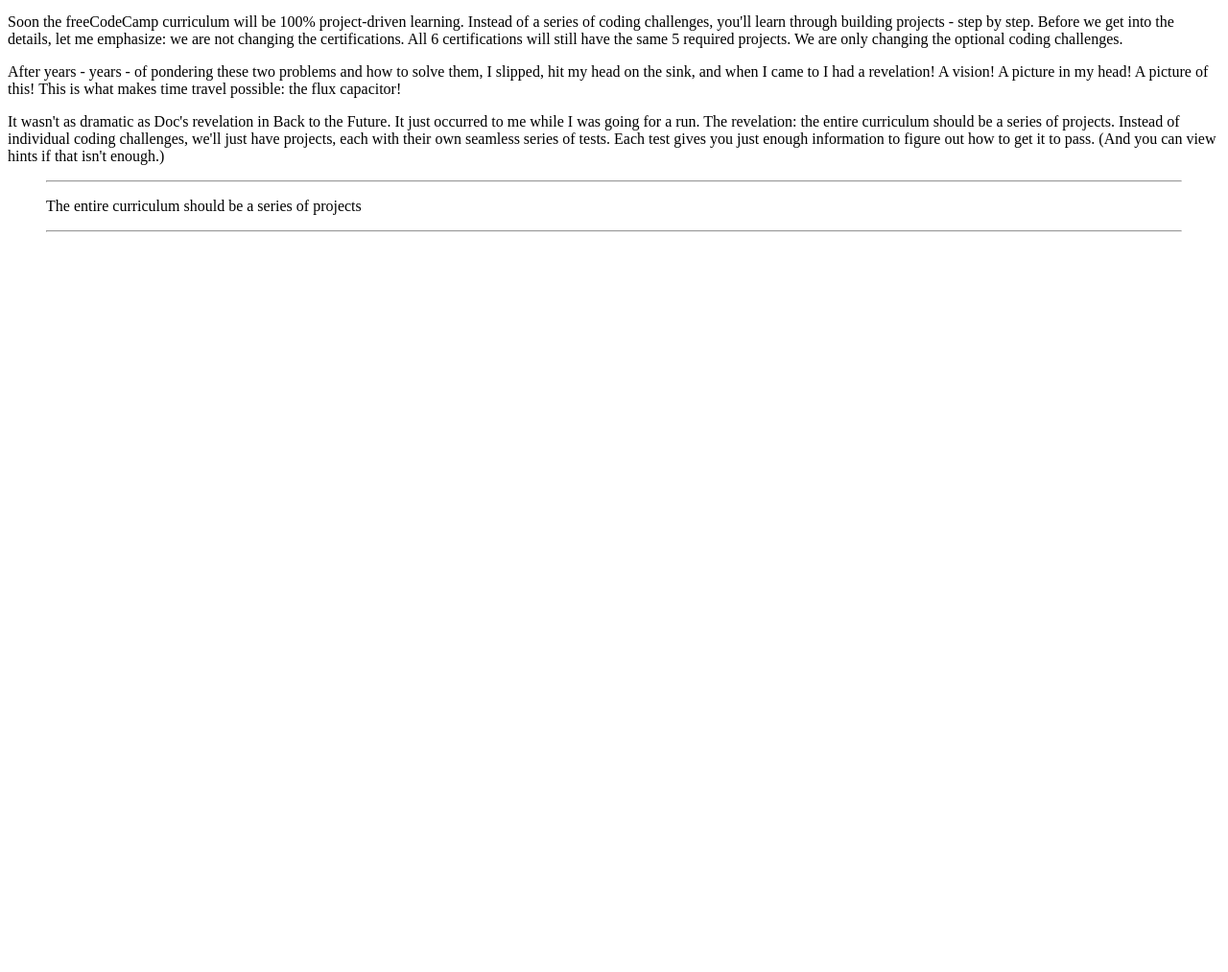
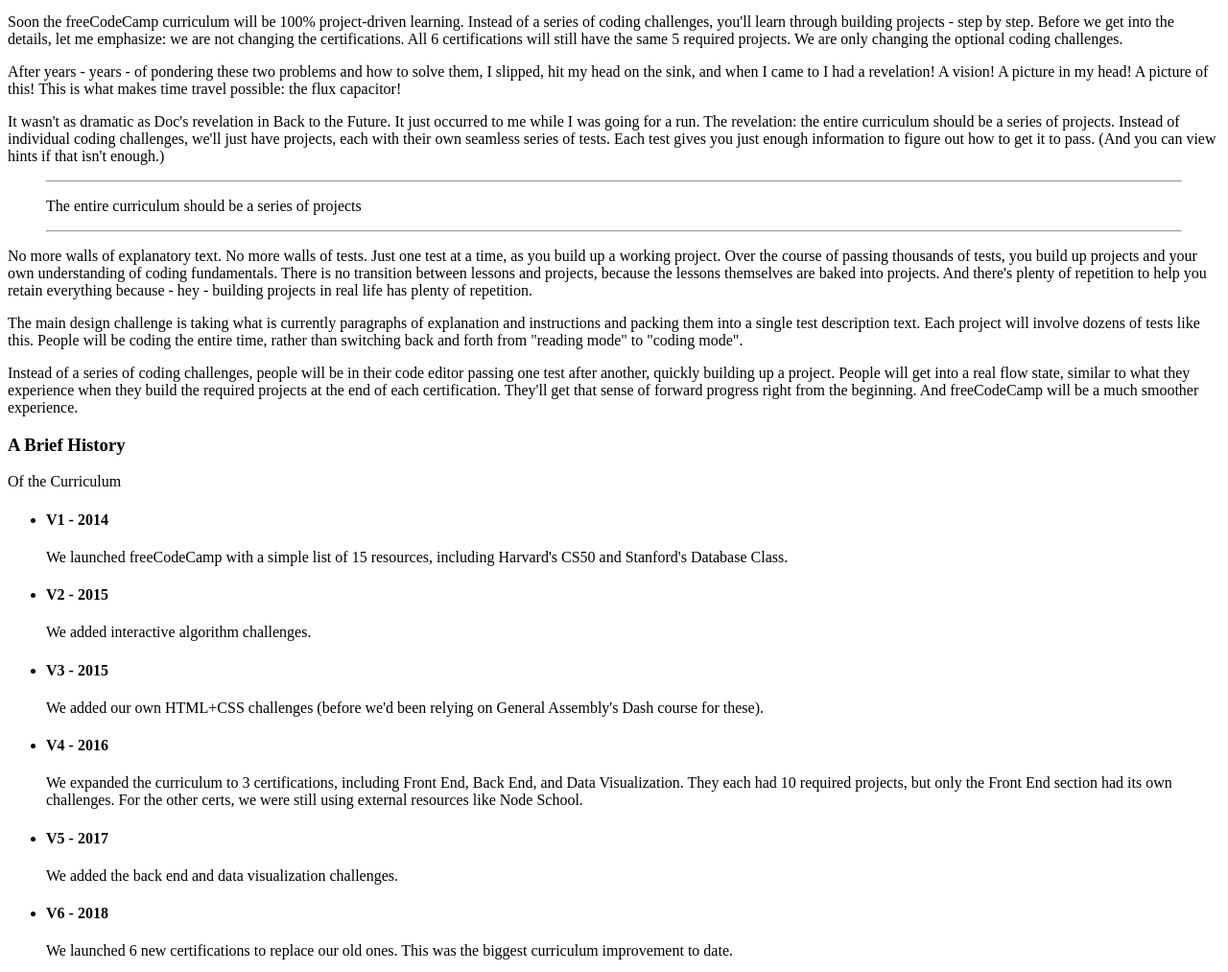
Before and after one commit to Manglam11/css_magezine, a plain HTML site: page index.html in a window 1280 px wide. Shown: the part 501-1514 px from the top of the page at 96% size. Before the commit the page ends 800 px from the top, so only its background shows below. Drawn offline with Linux system fonts and the light colour scheme; a web font is replaced by a local one.

Commit message:
wrapper class ki ek img ho chuki h.

```diff
--- a/index.html
+++ b/index.html
@@ -89,6 +89,91 @@
           </p>
           <hr />
         </blockquote>
+        <p>
+          No more walls of explanatory text. No more walls of tests. Just one
+          test at a time, as you build up a working project. Over the course of
+          passing thousands of tests, you build up projects and your own
+          understanding of coding fundamentals. There is no transition between
+          lessons and projects, because the lessons themselves are baked into
+          projects. And there's plenty of repetition to help you retain
+          everything because - hey - building projects in real life has plenty
+          of repetition.
+        </p>
+        <p>
+          The main design challenge is taking what is currently paragraphs of
+          explanation and instructions and packing them into a single test
+          description text. Each project will involve dozens of tests like this.
+          People will be coding the entire time, rather than switching back and
+          forth from "reading mode" to "coding mode".
+        </p>
+        <p>
+          Instead of a series of coding challenges, people will be in their code
+          editor passing one test after another, quickly building up a project.
+          People will get into a real flow state, similar to what they
+          experience when they build the required projects at the end of each
+          certification. They'll get that sense of forward progress right from
+          the beginning. And freeCodeCamp will be a much smoother experience.
+        </p>
+      </section>
+      <section class="text text-with-images">
+        <article class="brief-history">
+          <h3 class="list-title">A Brief History</h3>
+          <p>Of the Curriculum</p>
+          <ul class="lists">
+            <li>
+              <h4 class="list-subtitle">V1 - 2014</h4>
+              <p>
+                We launched freeCodeCamp with a simple list of 15 resources,
+                including Harvard's CS50 and Stanford's Database Class.
+              </p>
+            </li>
+            <li>
+              <h4 class="list-subtitle">V2 - 2015</h4>
+              <p>We added interactive algorithm challenges.</p>
+            </li>
+            <li>
+              <h4 class="list-subtitle">V3 - 2015</h4>
+              <p>
+                We added our own HTML+CSS challenges (before we'd been relying
+                on General Assembly's Dash course for these).
+              </p>
+            </li>
+            <li>
+              <h4 class="list-subtitle">V4 - 2016</h4>
+              <p>
+                We expanded the curriculum to 3 certifications, including Front
+                End, Back End, and Data Visualization. They each had 10 required
+                projects, but only the Front End section had its own challenges.
+                For the other certs, we were still using external resources like
+                Node School.
+              </p>
+            </li>
+            <li>
+              <h4 class="list-subtitle">V5 - 2017</h4>
+              <p>We added the back end and data visualization challenges.</p>
+            </li>
+            <li>
+              <h4 class="list-subtitle">V6 - 2018</h4>
+              <p>
+                We launched 6 new certifications to replace our old ones. This
+                was the biggest curriculum improvement to date.
+              </p>
+            </li>
+          </ul>
+        </article>
+        <aside class="image-wrapper">
+          <img
+            src="https://cdn.freecodecamp.org/testable-projects-fcc/images/random-quote-machine.png"
+            alt="image of the quote machine project"
+            loading="lazy"
+            class="image-1"
+            width="600"
+            height="400"
+          />
+          <img />
+          <blockquote class="image-quote"></blockquote>
+          <img />
+        </aside>
       </section>
     </main>
   </body>
```
